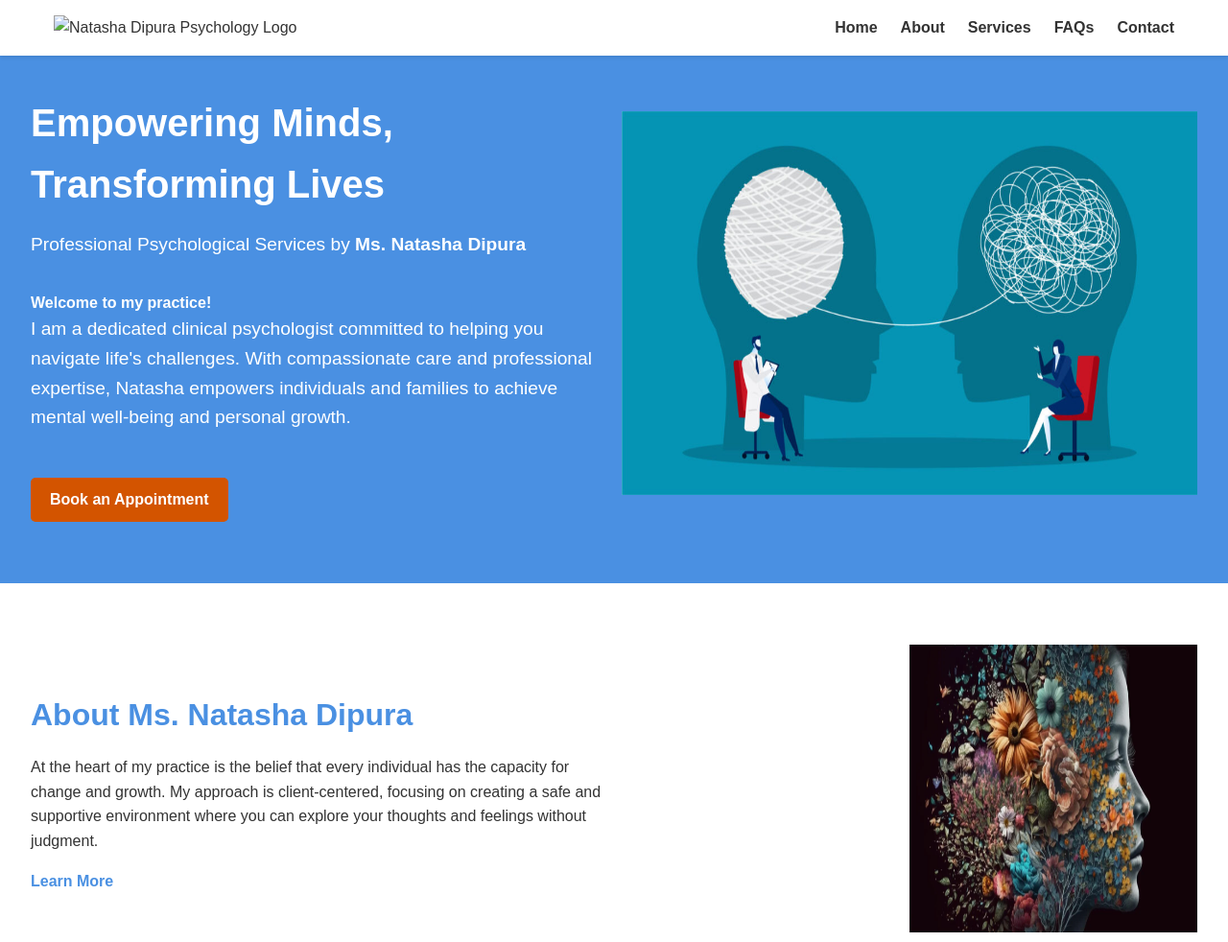
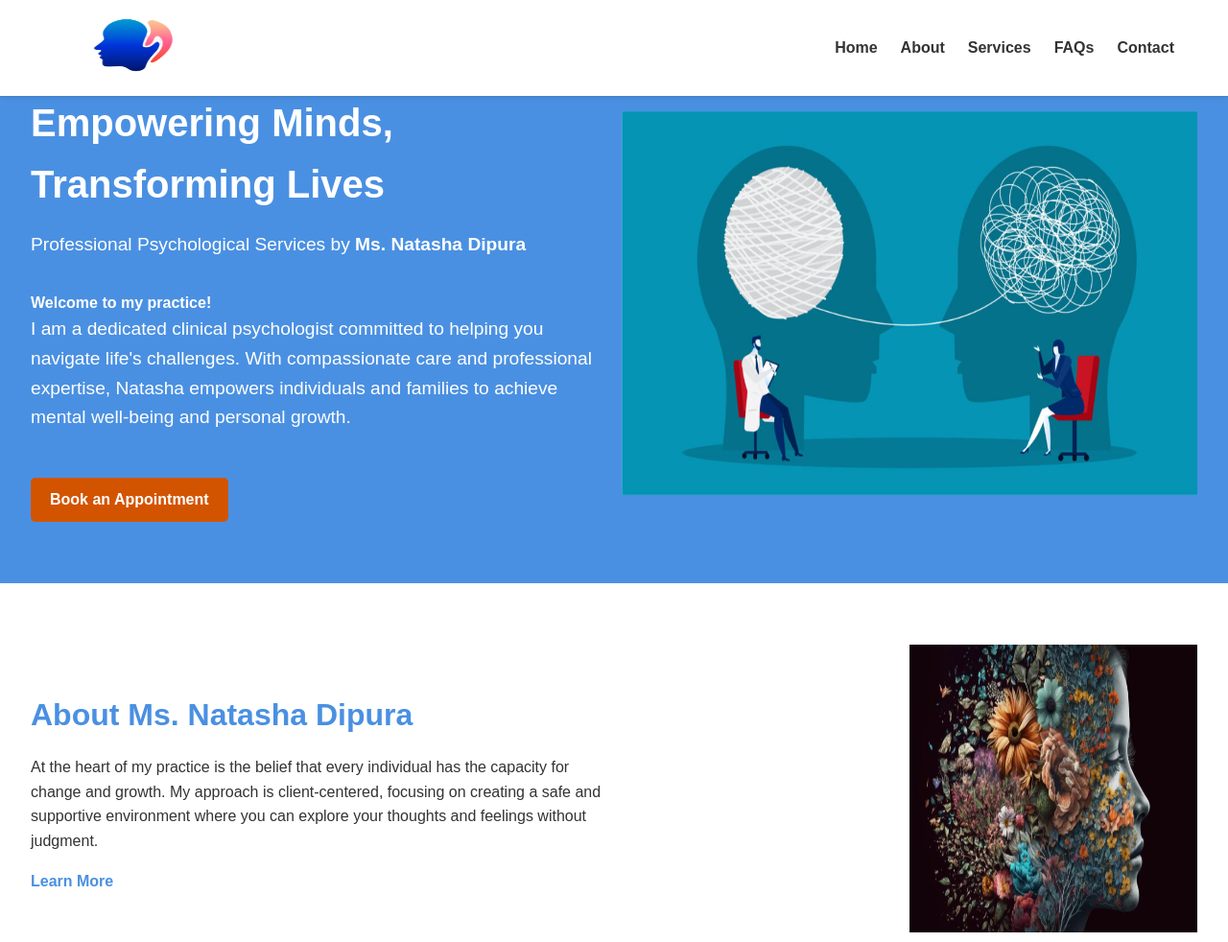
Before and after one commit to BitsbyTech/DIPURA-PSYCHOLOGY, a plain HTML site: page index.html in a window 1280 px wide. Shown: the top 982 px of the page at 96% size. Drawn offline with Linux system fonts and the light colour scheme.

Commit message:
Update index.html

```diff
--- a/index.html
+++ b/index.html
@@ -12,7 +12,7 @@
     <header>
         <nav id="main-nav">
             <div class="logo">
-                <img src="images/dp.png" alt="Natasha Dipura Psychology Logo" width="150" height="60">
+                <img src="images/dplogo.png" alt="Natasha Dipura Psychology Logo" width="150" height="60">
             </div>
             <button id="menu-toggle" aria-label="Toggle menu">
                 <span></span>
```
